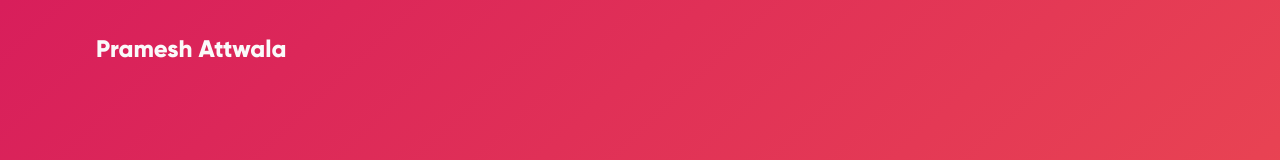
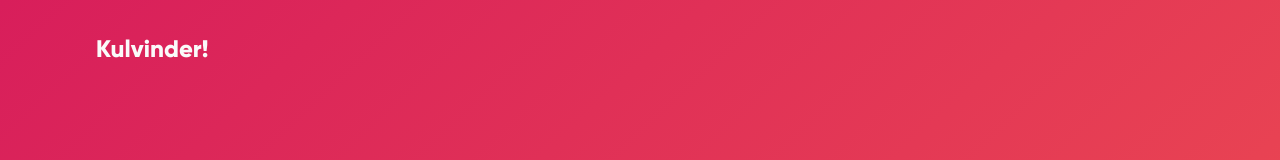
Before and after one commit to pattwala/pattwala.github.io, a plain HTML site: page index.html in a window 1280 px wide. Shown: the top 160 px of the page. Drawn offline with Linux system fonts and the light colour scheme; a small style sheet from the web is missing; a web font is replaced by a local one.

Commit message:
Changed the logo

```diff
--- a/index.html
+++ b/index.html
@@ -10,7 +10,7 @@
 
 <body class="home">
 	<header id="header">
-		<a href="/" class="logo">Pramesh Attwala</a>
+		<a href="/" class="logo">Kulvinder!</a>
 	</header>
 
 	<nav id="nav">
```
